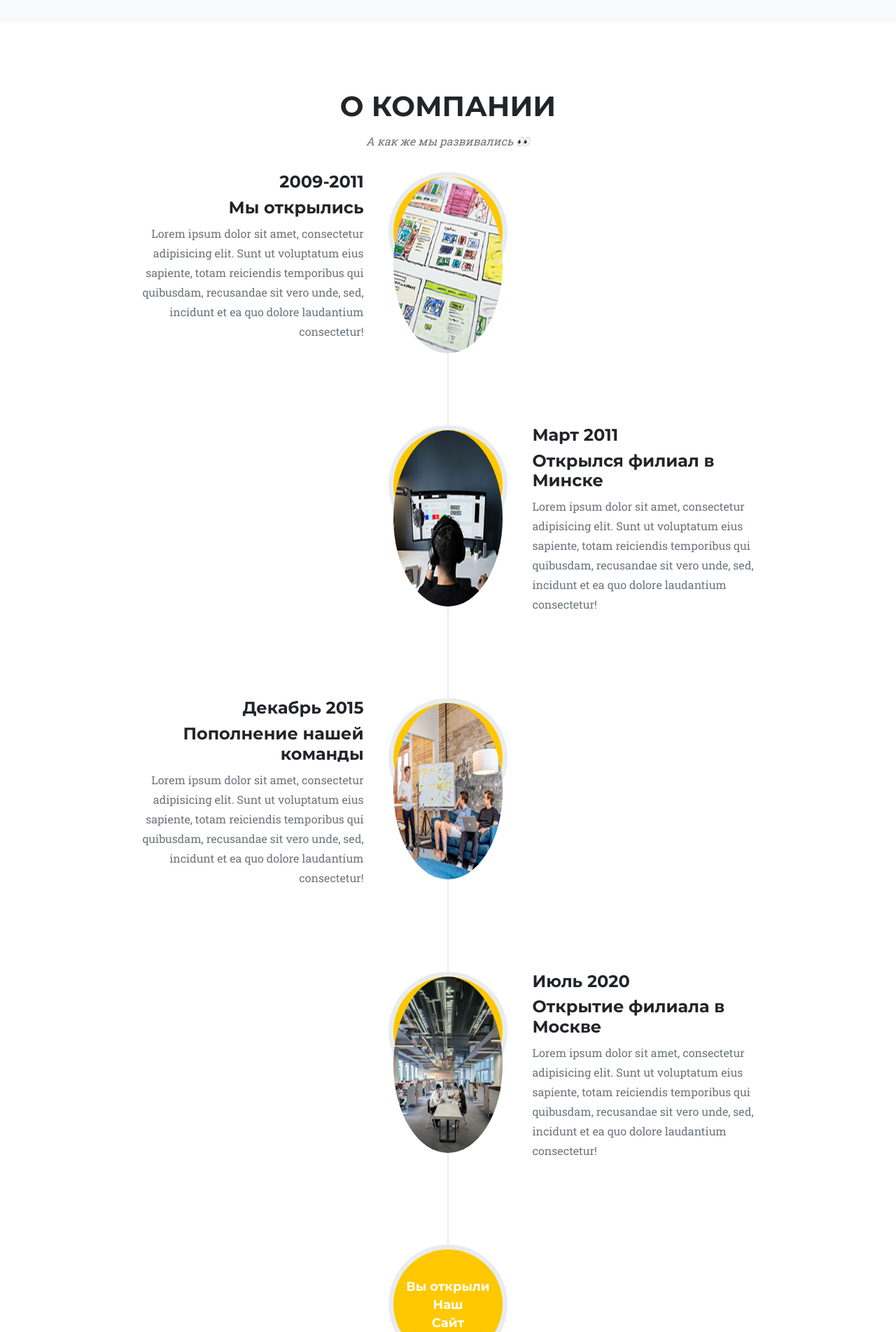
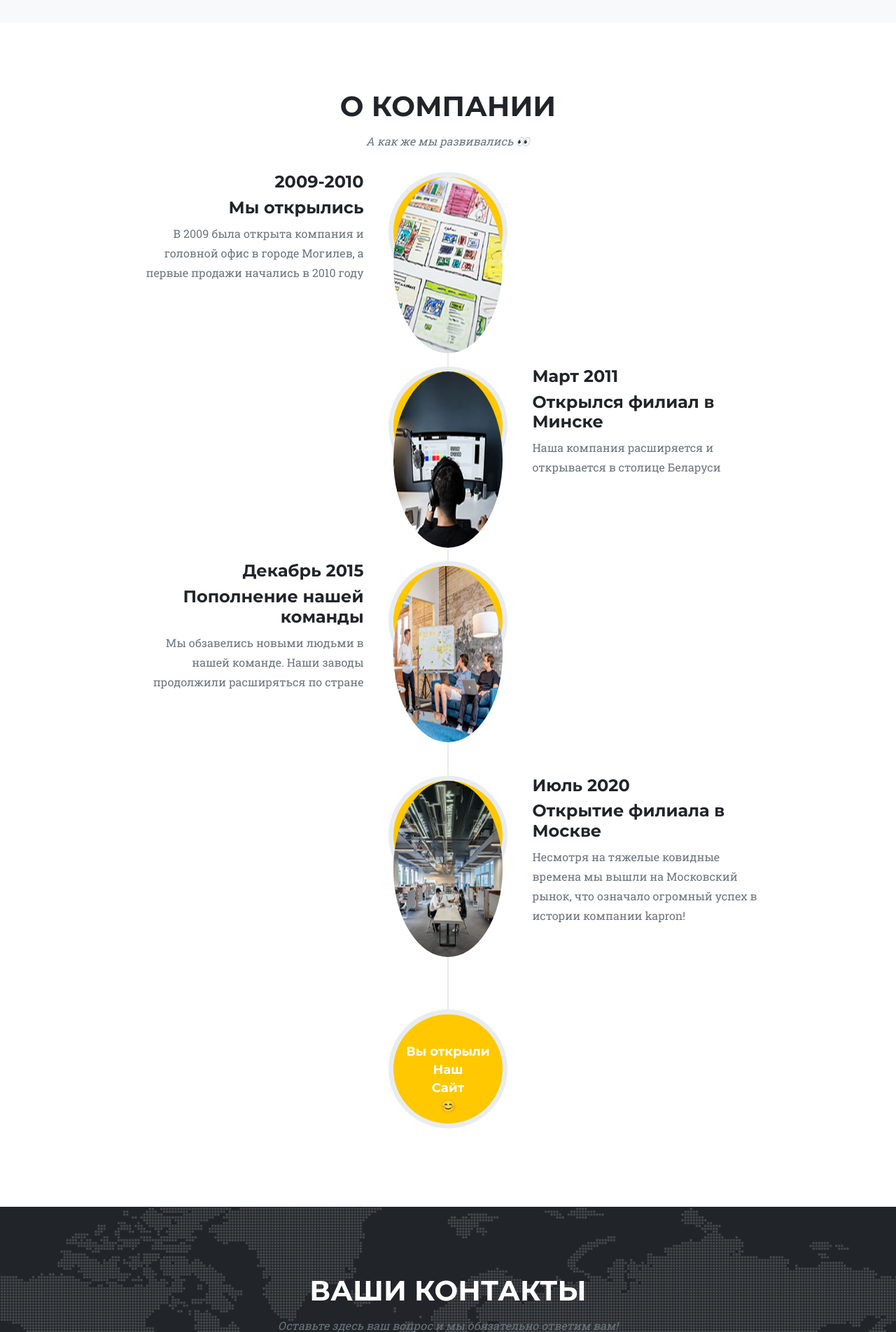
Before and after one commit to nikitoxxxyk/rope_site, a Django app: page / in a window 1280 px wide. Shown: the part 2814-4718 px from the top of the page at 70% size. Run offline with Django 5.2, Linux system fonts and the light colour scheme; data comes from the database, SQL or seed files in the repository; some libraries are stand-ins or nearby versions.

Commit message:
ГГзвÑUpdated from server

```diff
--- a/rope_site/urls.py
+++ b/rope_site/urls.py
@@ -22,11 +22,11 @@ from django.conf.urls.static import static
 
 urlpatterns = [
 	path('', views.home_view, name='home'),
+	path('create_order/', views.create_order, name='create_order'),
 	path('catalog/', views.catalog_view, name='catalog'),
     path('add-to-cart/<int:product_id>/', views.add_to_cart, name='add_to_cart'),
     path('delete-from-cart/<int:product_id>/', views.delete_from_cart, name='delete_from_cart'),
     path('order_success/', views.order_success, name='order_success'),
-    path('create_order', views.create_order, name='create_order'),
     path('payment_delivery', views.payment_delivery, name='payment_delivery'),
     path('cart/', views.cart_view, name='cart'),
     path('call_request/', views.call_request, name="call_request"),
--- a/templates/base.html
+++ b/templates/base.html
@@ -54,8 +54,8 @@
                 <div class="row align-items-center">
                     <div class="col-lg-4 text-lg-start">Copyright &copy; Kapron 2026</div>
                     <div class="col-lg-4 my-3 my-lg-0">
-                        <a class="btn btn-dark btn-social mx-2" href="#!" aria-label="Telegram"><img src={% static "assets/img/icons/telegram.svg" %} style="height: 40px; width: 90px;" alt="Telegram" /></a>
-                        <a class="btn btn-dark btn-social mx-2" href="#!" aria-label="VKontakte"><img src={% static "assets/img/icons/icons8-vk.svg" %} style="height: 40px; width: 90px;" alt="VKontakte" /></a>
+                        <!-- <a class="btn btn-dark btn-social mx-2" href="#!" aria-label="Telegram"><img src={% static "assets/img/icons/telegram.svg" %} style="height: 40px; width: 90px;" alt="Telegram" /></a>
+                        <a class="btn btn-dark btn-social mx-2" href="#!" aria-label="VKontakte"><img src={% static "assets/img/icons/icons8-vk.svg" %} style="height: 40px; width: 90px;" alt="VKontakte" /></a> -->
                         {% comment %} <a class="btn btn-dark btn-social mx-2" href="#!" aria-label="LinkedIn"><i class="fab fa-linkedin-in"></i></a> {% endcomment %}
                     </div>
                     <div class="col-lg-4 text-lg-end">
--- a/templates/index.html
+++ b/templates/index.html
@@ -125,10 +125,10 @@
                         <div class="timeline-image"><img class="rounded-circle img-fluid" src={% static "assets/img/about/1.jpg" %} alt="..." /></div>
                         <div class="timeline-panel">
                             <div class="timeline-heading">
-                                <h4>2009-2011</h4>
+                                <h4>2009-2010</h4>
                                 <h4 class="subheading">Мы открылись</h4>
                             </div>
-                            <div class="timeline-body"><p class="text-muted">Lorem ipsum dolor sit amet, consectetur adipisicing elit. Sunt ut voluptatum eius sapiente, totam reiciendis temporibus qui quibusdam, recusandae sit vero unde, sed, incidunt et ea quo dolore laudantium consectetur!</p></div>
+                            <div class="timeline-body"><p class="text-muted">В 2009 была открыта компания и головной офис в городе Могилев, а первые продажи начались в 2010 году</p></div>
                         </div>
                     </li>
                     <li class="timeline-inverted">
@@ -138,7 +138,7 @@
                                 <h4>Март 2011</h4>
                                 <h4 class="subheading">Открылся филиал в Минске</h4>
                             </div>
-                            <div class="timeline-body"><p class="text-muted">Lorem ipsum dolor sit amet, consectetur adipisicing elit. Sunt ut voluptatum eius sapiente, totam reiciendis temporibus qui quibusdam, recusandae sit vero unde, sed, incidunt et ea quo dolore laudantium consectetur!</p></div>
+                            <div class="timeline-body"><p class="text-muted">Наша компания расширяется и открывается в столице Беларуси</p></div>
                         </div>
                     </li>
                     <li>
@@ -148,7 +148,7 @@
                                 <h4>Декабрь 2015</h4>
                                 <h4 class="subheading">Пополнение нашей команды</h4>
                             </div>
-                            <div class="timeline-body"><p class="text-muted">Lorem ipsum dolor sit amet, consectetur adipisicing elit. Sunt ut voluptatum eius sapiente, totam reiciendis temporibus qui quibusdam, recusandae sit vero unde, sed, incidunt et ea quo dolore laudantium consectetur!</p></div>
+                            <div class="timeline-body"><p class="text-muted">Мы обзавелись новыми людьми в нашей команде. Наши заводы продолжили расширяться по стране</p></div>
                         </div>
                     </li>
                     <li class="timeline-inverted">
@@ -158,7 +158,7 @@
                                 <h4>Июль 2020</h4>
                                 <h4 class="subheading">Открытие филиала в Москве</h4>
                             </div>
-                            <div class="timeline-body"><p class="text-muted">Lorem ipsum dolor sit amet, consectetur adipisicing elit. Sunt ut voluptatum eius sapiente, totam reiciendis temporibus qui quibusdam, recusandae sit vero unde, sed, incidunt et ea quo dolore laudantium consectetur!</p></div>
+                            <div class="timeline-body"><p class="text-muted">Несмотря на тяжелые ковидные времена мы вышли на Московский рынок, что означало огромный успех в истории компании kapron!</p></div>
                         </div>
                     </li>
                     <li class="timeline-inverted">
```
Also changed, not shown: media/products/Снимок_экрана_2025-08-31_161706.png (added), media/products/Снимок_экрана_2025-08-31_161706_lLItgqY.png (added), media/products/Снимок_экрана_2026-05-14_164221.png (added), 1 other file.
